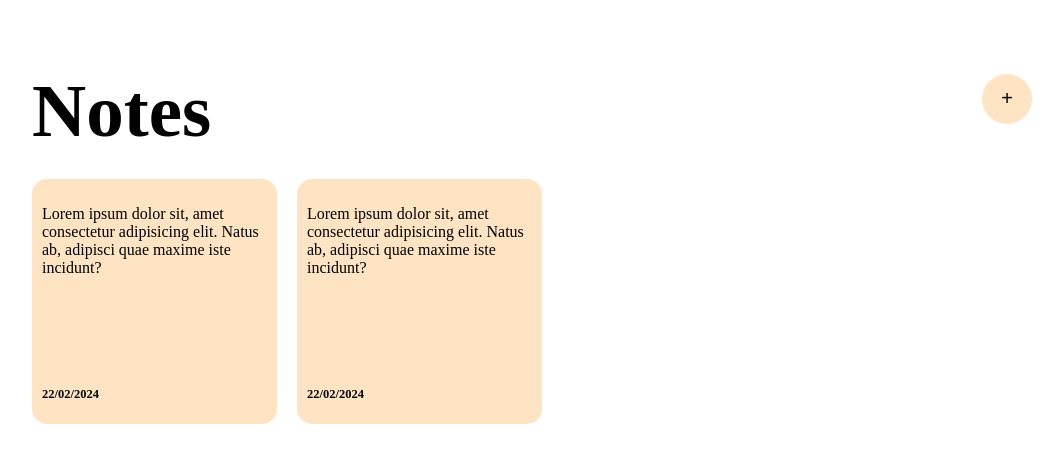
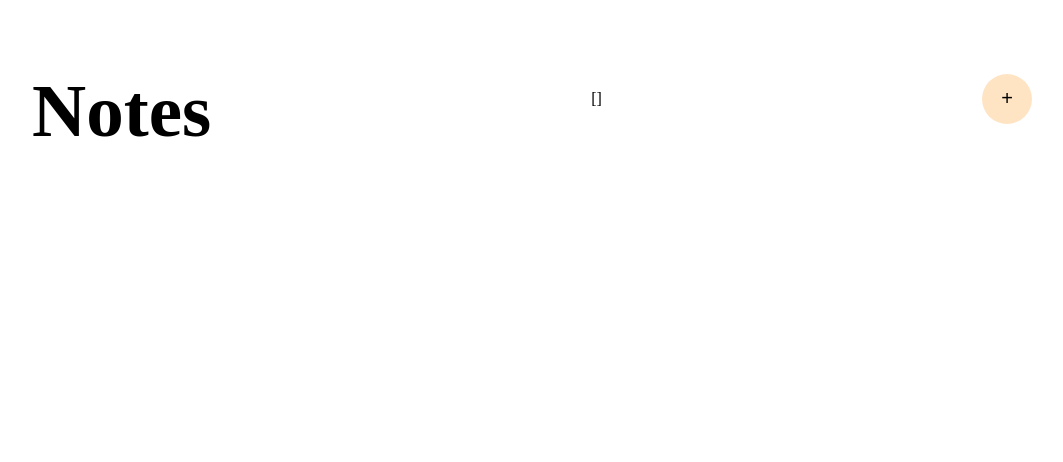
Before and after one commit to Chandanindalkar/vue-notesapp, a Vue app: page / in a window 1280 px wide. Shown: the top 462 px of the page, without its empty margins (116-1179 px from the left). Built offline with nearby package versions, Linux system fonts and the light colour scheme.

Commit message:
used bindings and v-for directive to render for 'n' number of instance in a state

```diff
--- a/src/App.vue
+++ b/src/App.vue
@@ -2,7 +2,23 @@
 import { ref } from 'vue'
 
 const showModal = ref(false);
+const newNote = ref("")
+const notes = ref([])
 
+function getRandomColor() {
+  return "hsl(" + Math.random() * 360 + ", 100%, 75%)";
+}
+
+const addNote = () => {
+  notes.value.push({
+    id: Math.floor(Math.random() * 1000000),
+    text: newNote.value,
+    date: new Date(),
+    backgroundcolor: getRandomColor()
+  });
+  showModal.value = false;
+  newNote.value = "";
+}
 
 </script>
 
@@ -10,8 +26,9 @@ const showModal = ref(false);
   <main>
     <div v-if="showModal" class="overlay">
       <div class="modal">
-        <textarea name="notes" id="notes" cols="30" rows="10"></textarea>
-        <button>Add Note</button>
+
+        <textarea v-model="newNote" name="notes" id="notes" cols="30" rows="10"></textarea>
+        <button @click="addNote">Add Note</button>
         <button @click="showModal=false" class="close">Close</button>
       </div>
     </div>
@@ -19,16 +36,19 @@ const showModal = ref(false);
     <div class="container">
       <header>
         <h1>Notes</h1>
+        {{ notes }}
         <button @click="showModal=true">+</button>
       </header>
       <div class="cards-container">
-        <div class="card">
-          <p class="main-text">Lorem ipsum dolor sit, amet consectetur adipisicing elit. Natus ab, adipisci quae maxime iste incidunt?</p>
-          <p class="date">22/02/2024</p>
-        </div>
-        <div class="card">
-          <p class="main-text">Lorem ipsum dolor sit, amet consectetur adipisicing elit. Natus ab, adipisci quae maxime iste incidunt?</p>
-          <p class="date">22/02/2024</p>
+        <div
+          v-for="note in notes"
+          :key="note.id"
+          class="card"
+          :style="{ backgroundColor: note.backgroundcolor }"
+        >
+        <!-- :style supports binding to JavaScript object values -->
+          <p class="main-text">{{ note.text }}</p>
+          <p class="date">{{ note.date.toLocaleDateString("en-US") }}</p>
         </div>
       </div>
     </div>
```
